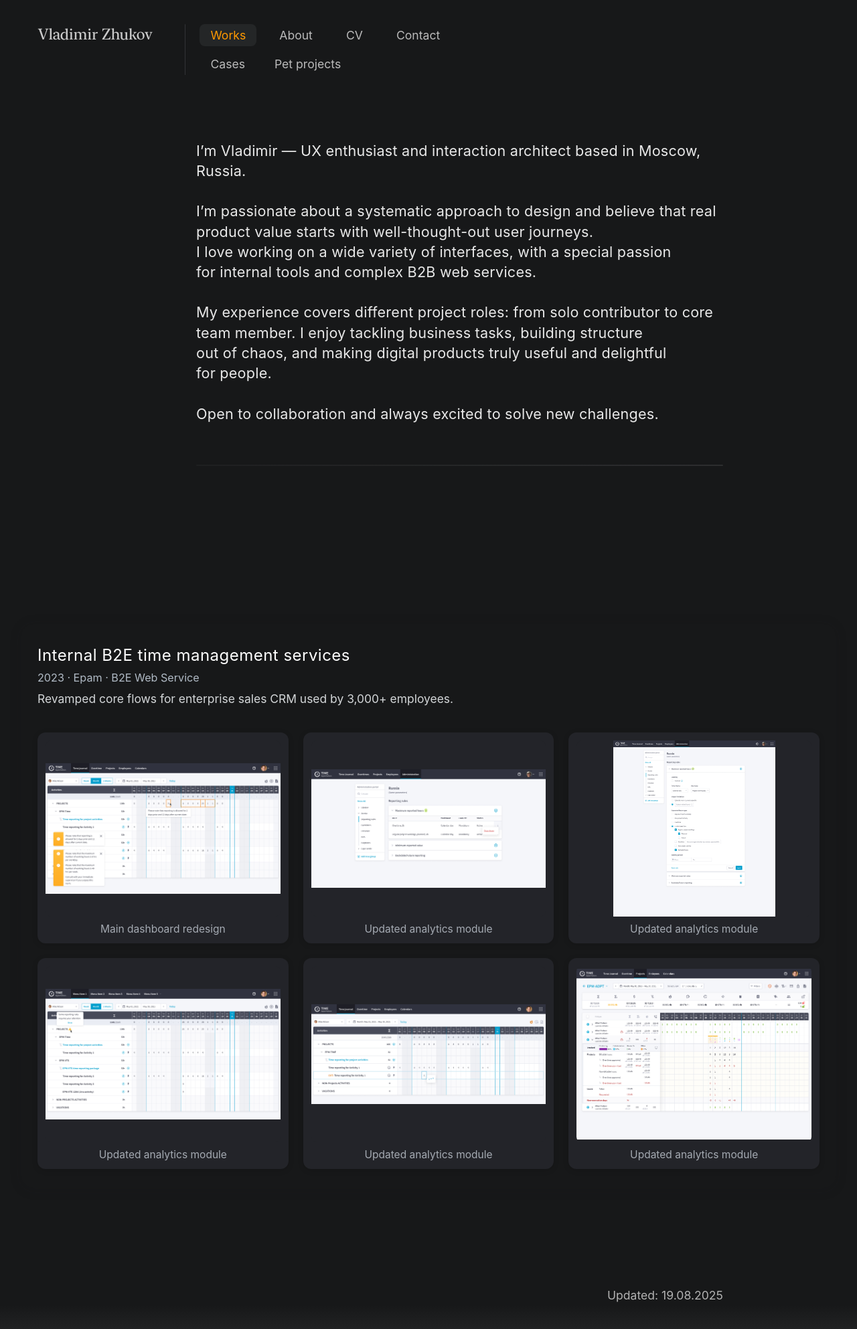
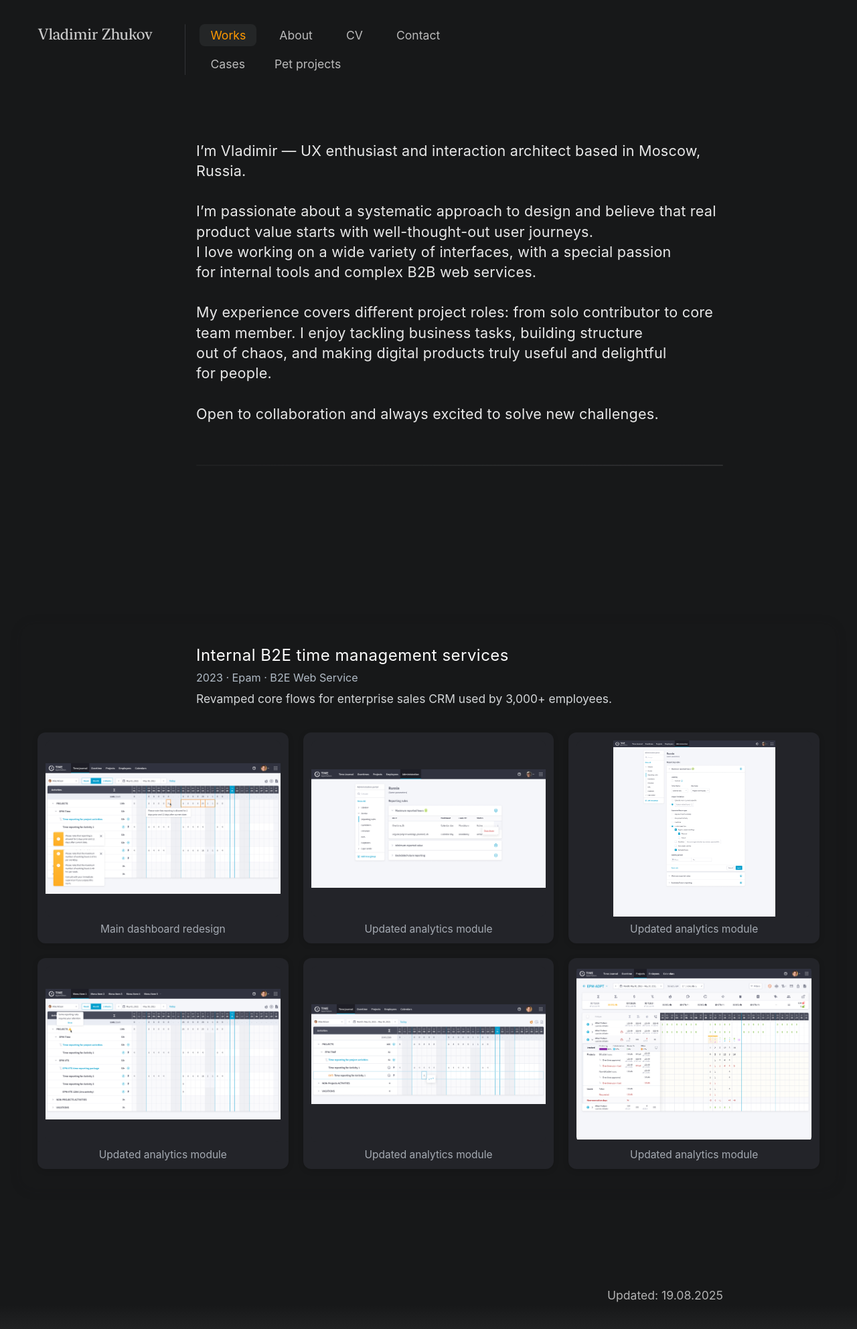
Before and after one commit to uxiscool/experience, a Jekyll site: the page built from index.md, in a window 1280 px wide. Shown: the whole page at 67% size. Built offline with Jekyll 4.4.1, drawn with Linux system fonts in a browser that asks for light colours.

Commit message:
Add files via upload

```diff
--- a/css/main.css
+++ b/css/main.css
@@ -295,7 +295,7 @@ section { padding-top: 2rem; }
   flex-direction: column;
   gap: 7px;
   margin-bottom: 12px;
-  padding-left: 0px;
+  padding-left: 237px;
   padding-right: 237px;
   /* background: #424b63; */
 }
```
